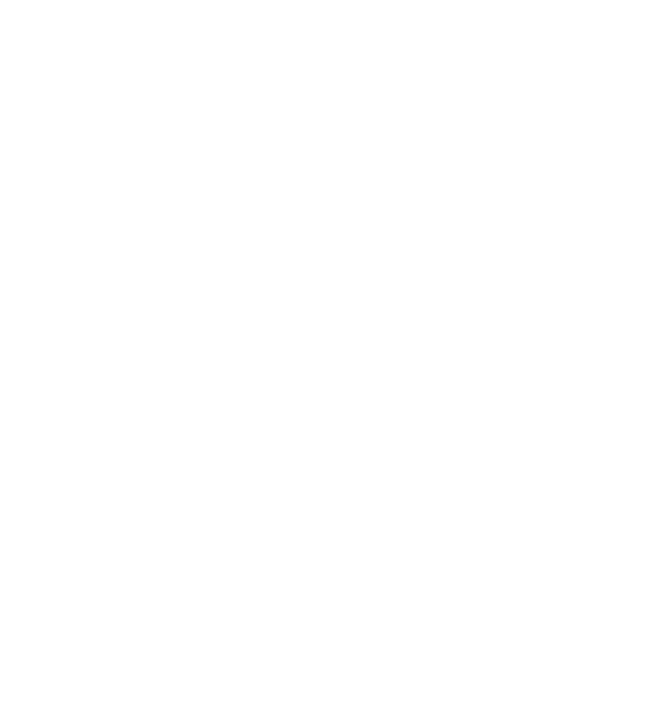
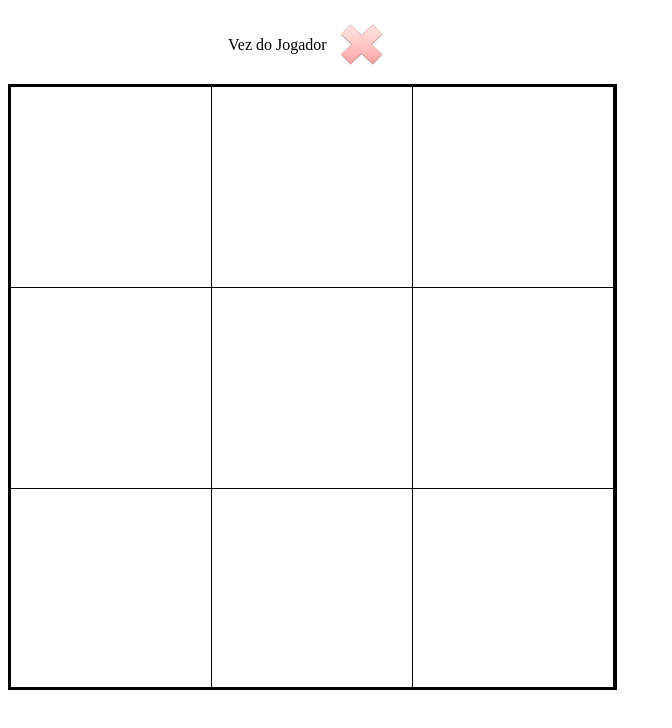
Before and after one commit to marciofiladelfo/jogoDaVelha_JavaScript, a plain HTML site: page index.html in a window 1280 px wide. Shown: the whole page, without its empty margins (0-672 px from the left). Drawn offline with Linux system fonts and the light colour scheme.

Commit message:
criado tabuleiro2

```diff
--- a/index.html
+++ b/index.html
@@ -1,6 +1,34 @@
-<meta charset="UTF-8">
-<script>
-    m = [3],[3];
-    console.log(m);
-
-</script>
+<!DOCTYPE html>
+<html lang="en">
+<head>
+    <meta charset="UTF-8">
+    <meta name="viewport" content="width=device-width, initial-scale=1.0">
+    <link rel="stylesheet" type="text/css" href="stilo.css"/>
+    <script type="text/javascript" src="script.js"></script>
+    <title>Jogo da Velha V1</title>
+</head>
+<body>
+    <div id="mostrador">
+        <p>Vez do Jogador</p>
+        <img src="img/JogodaVelhaX.jpg" height="50">
+    </div>
+    <div id="jogo">
+        <div class="linha">
+            <div class="casa" id="casa1"></div>
+            <div class="casa" id="casa2"></div>
+            <div class="casa" id="casa3"></div>
+        </div>
+        <div class="linha">
+            <div class="casa" id="casa4"></div>
+            <div class="casa" id="casa5"></div>
+            <div class="casa" id="casa6"></div>
+        </div>
+        <div class="linha">
+            <div class="casa" id="casa7"></div>
+            <div class="casa" id="casa8"></div>
+            <div class="casa" id="casa9"></div>
+        </div>
+    </div>
+    <div id="resultado"></div>
+</body>
+</html>
--- /dev/null
+++ b/stilo.css
@@ -0,0 +1,28 @@
+#jogo{
+    width:603px;
+    height:600px;
+    border:solid 3px
+}
+#mostrador{
+    padding-left: 20px;
+    margin-left: 200px;
+    margin-top: 20px;
+    margin-bottom: 10px;
+    width:200px;
+}
+p {
+    float: left;
+    margin-right: 10px;
+}
+
+.linha{
+    height:200px;
+    border-bottom:solid 1px;
+}
+
+.casa{
+    width:200px;
+    height:100%;
+    border-right:solid 1px;
+    float:left;
+}
```
Also changed, not shown: img/JogodaVelhaO.jpg (added), img/JogodaVelhaX.jpg (added), script.js (added).
